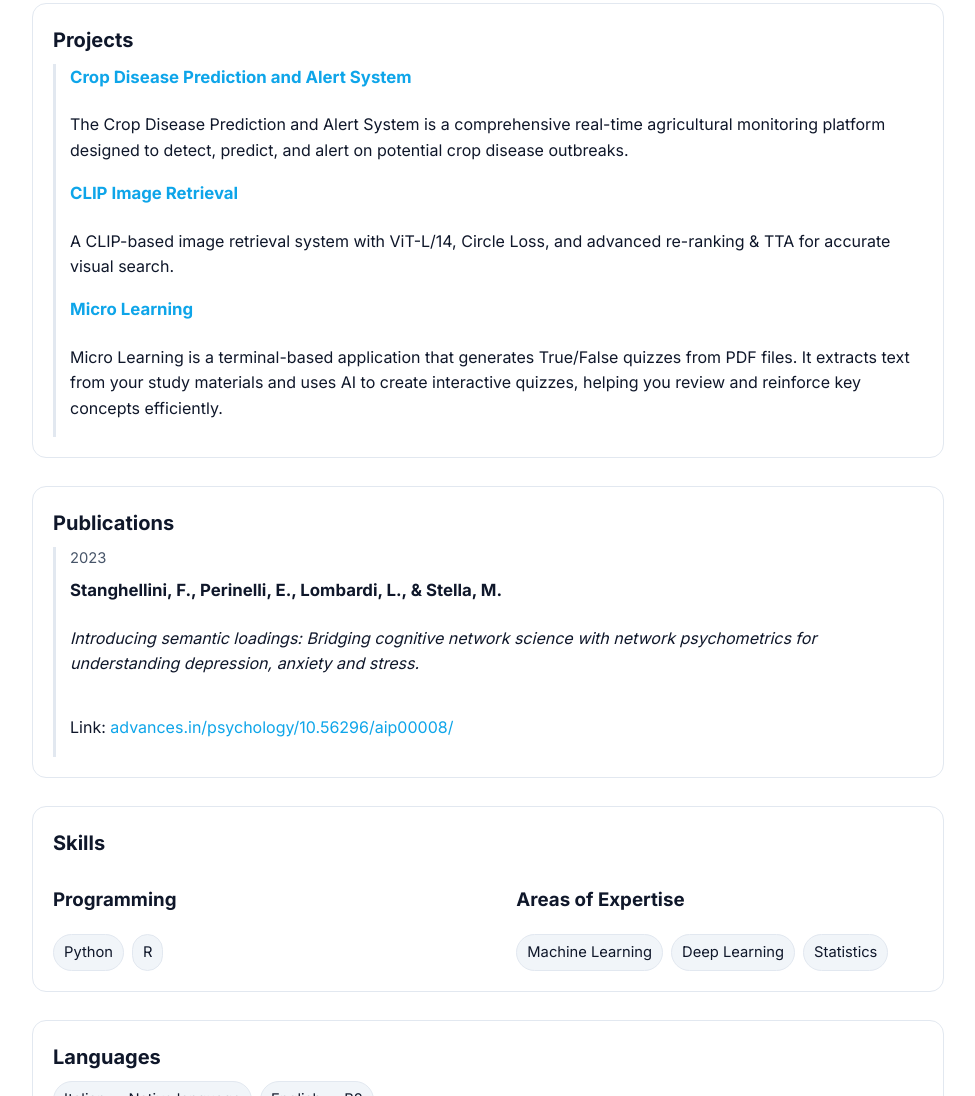
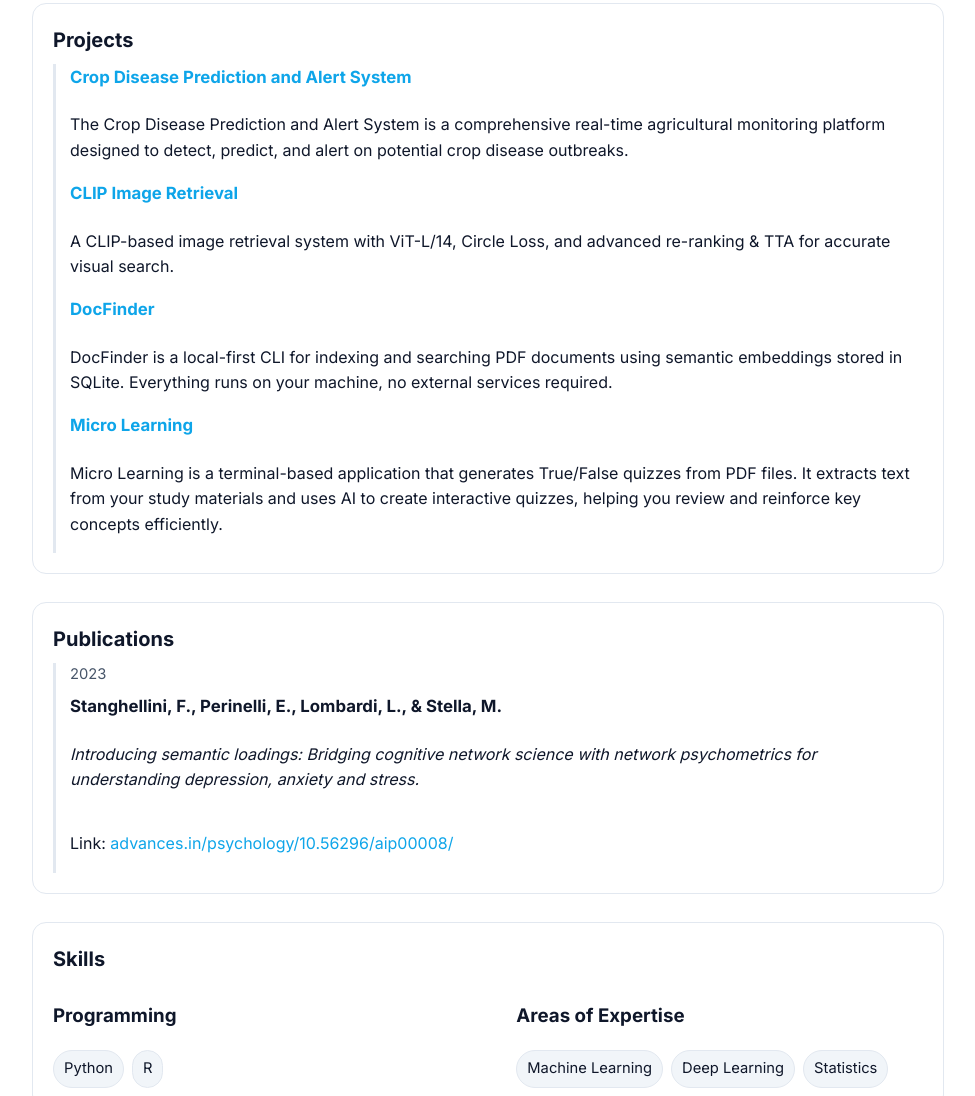
Before and after one commit to filippostanghellini/filippostanghellini.github.io, a plain HTML site: page index.html in a window 1280 px wide. Shown: the part 1145-2241 px from the top of the page, without its empty margins (152-1127 px from the left). Drawn offline with Linux system fonts and the light colour scheme.

Commit message:
Update index.html

```diff
--- a/index.html
+++ b/index.html
@@ -127,6 +127,10 @@
           <h3><a href="https://github.com/university-project-WWW/clip-image-retrieval" target="_blank" rel="noopener">CLIP Image Retrieval</a></h3>
           <p>A CLIP-based image retrieval system with ViT-L/14, Circle Loss, and advanced re-ranking & TTA for accurate visual search.</p>
         </article>
+         <article class="item">
+          <h3><a href="https://github.com/filippostanghellini/DocFinder" target="_blank" rel="noopener">DocFinder</a></h3>
+          <p>DocFinder is a local-first CLI for indexing and searching PDF documents using semantic embeddings stored in SQLite. Everything runs on your machine, no external services required.</p>
+        </article>
         <article class="item">
           <h3><a href="https://github.com/filippostanghellini/micro-learning" target="_blank" rel="noopener">Micro Learning</a></h3>
           <p>Micro Learning is a terminal-based application that generates True/False quizzes from PDF files. It extracts text from your study materials and uses AI to create interactive quizzes, helping you review and reinforce key concepts efficiently.</p>
```
